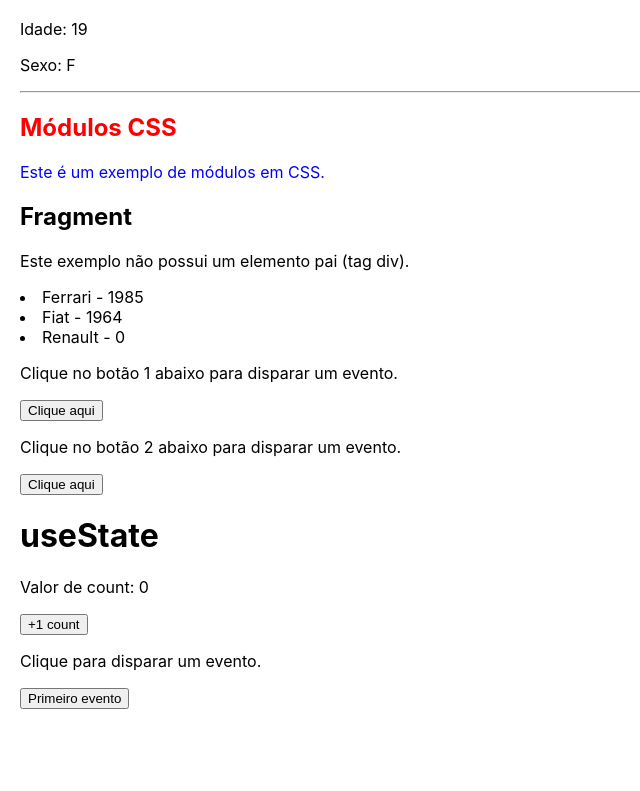
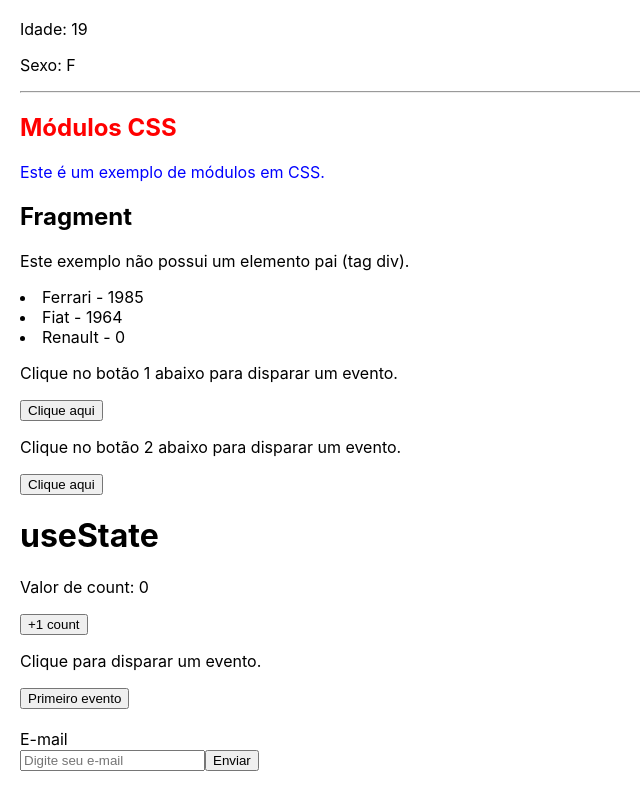
Before and after one commit to riandeoliveira/Examples, a React (Create React App) app in the folder react-examples/: page / in a window 1280 px wide. Shown: the part 526-1317 px from the top of the page, without its empty margins (0-640 px from the left). Before the commit the page ends 1255 px from the top, so only its background shows below. Built offline with nearby package versions, Linux system fonts and the light colour scheme.

Commit message:
Create Conditionals example

```diff
--- a/react-examples/src/App.js
+++ b/react-examples/src/App.js
@@ -8,8 +8,10 @@ import Types from './examples/props/Types';
 import Events from './examples/events/Events';
 import States from './examples/States';
 import EventProps from './examples/events/eventsProps/EventProps';
+import Conditionals from './examples/Conditionals';
 
 const App = () => {
+
   const welcome = 'Olá, Mundo!';
   const phrase = 'Estou aprendendo React.';
 
@@ -31,7 +33,7 @@ const App = () => {
         <Props fullName='Paulo Silva' age='24' sex='M' />
         <Props fullName='Angélica Gonçalvez' age='19' sex='F' />
 
-        {/* Exemplos de Módulos CSS. */}
+        {/* Exemplo de Módulos CSS. */}
         <Example />
 
         {/* Exemplo de Fragmentos. */}
@@ -42,15 +44,18 @@ const App = () => {
         <Types brand='Fiat' releaseYear={1964} />
         <Types brand='Renault' />
 
-        {/* Exemplo de Eventos. */}
+        {/* Exemplos de Eventos. */}
         <Events btn={1} />
         <Events btn={2} />
 
-        {/* Exemplos de Estados. */}
+        {/* Exemplo de Estados. */}
         <States />
 
-        {/* Exemplos de Eventos em Props. */}
+        {/* Exemplo de Eventos em Props. */}
         <EventProps />
+
+        {/* Exemplo de Renderização Condicional. */}
+        <Conditionals />
       </main>
     </div>
   );
--- /dev/null
+++ b/react-examples/src/examples/Conditionals.js
@@ -0,0 +1,40 @@
+// Renderização Condicional.
+
+import { useState } from 'react';
+
+const Conditionals = () => {
+
+    const [email, setEmail] = useState();
+    const [userEmail, setUserEmail] = useState();
+
+    const sendEmail = e => {
+        e.preventDefault();
+        setUserEmail(email);
+    }
+
+    const cleanEmail = () => setUserEmail('');
+
+    return (
+        <>
+            <br />
+            <br />
+            <label htmlFor='email'>E-mail</label>
+            <br />
+            <form>
+                <input type='email' placeholder='Digite seu e-mail' required onChange={e => setEmail(e.target.value)} />
+                <input type='submit' value='Enviar' onClick={sendEmail} />
+            </form>
+
+            {
+                userEmail && (
+                    <div>
+                        <p>O e-mail do usuário é: {userEmail}</p>
+                        <button onClick={cleanEmail}>Limpar e-mail</button>
+                    </div>
+                )
+            }
+        </>
+    );
+}
+
+export default Conditionals;
```
